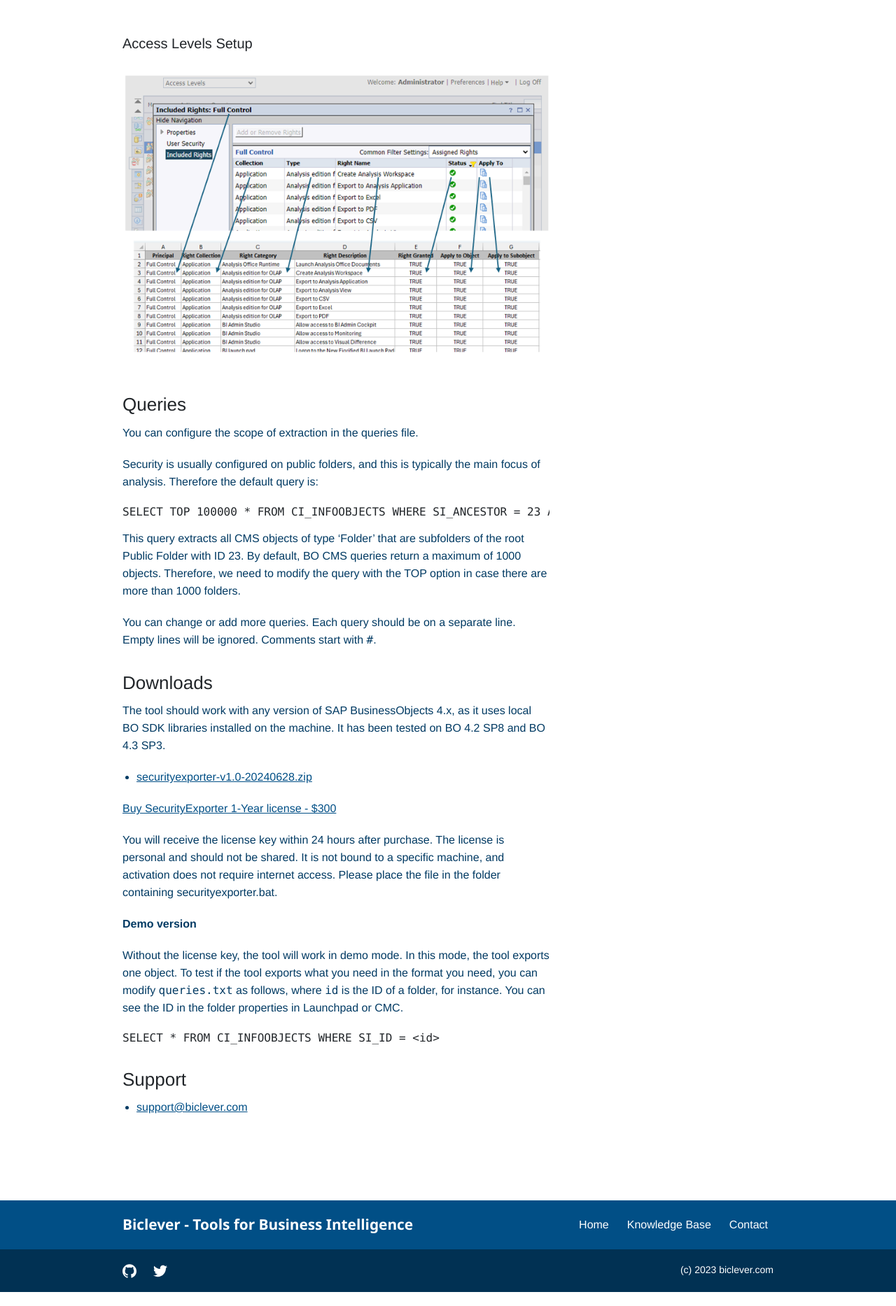
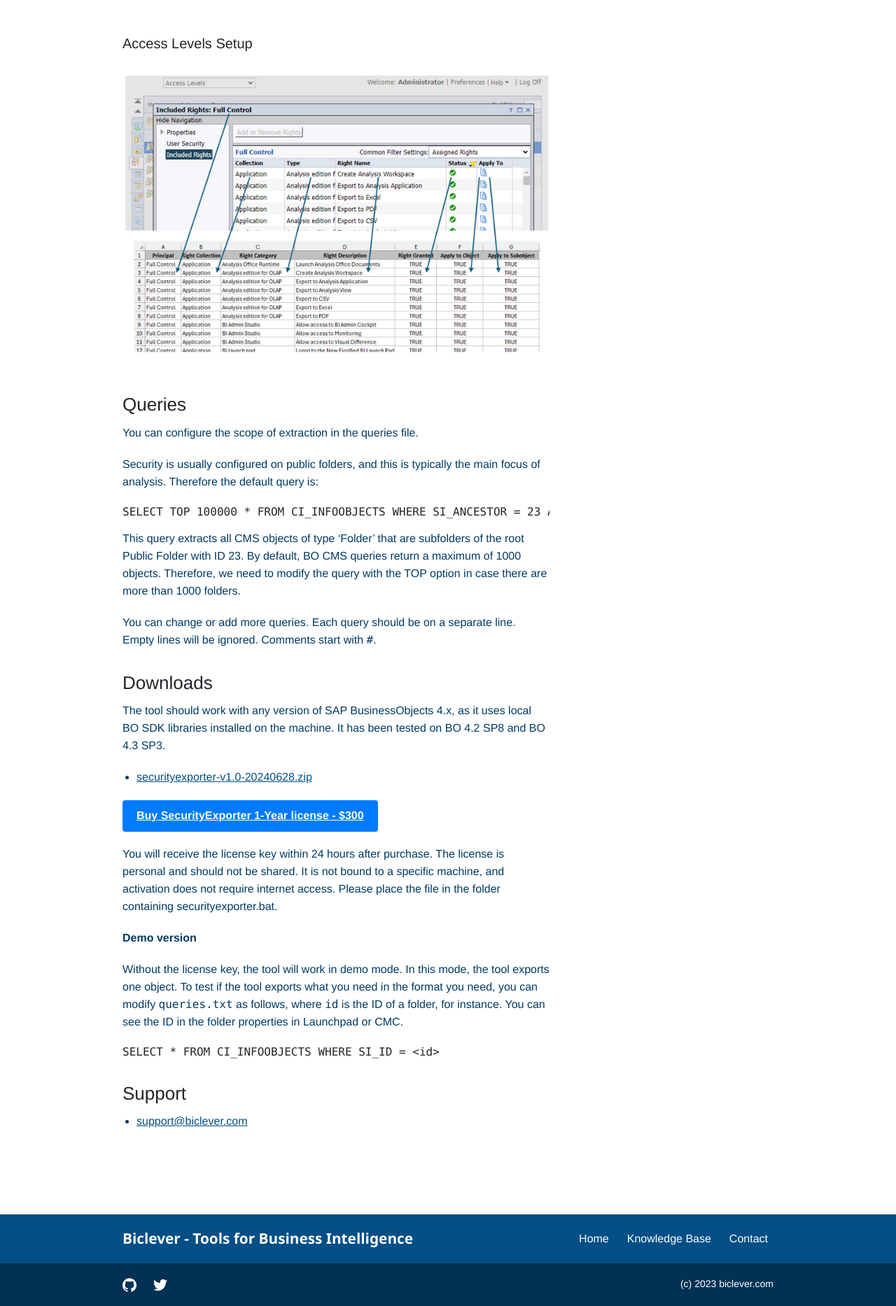
Before and after one commit to biclever/biclever.github.io, a Jekyll site: the page built from _products/security-exporter.md, in a window 1280 px wide. Shown: the part 2584-4451 px from the top of the page at 70% size. Built offline with Jekyll 4.4.1, drawn with Linux system fonts in a browser that asks for light colours.

Commit message:
test styling

```diff
--- a/_sass/components/_buttons.scss
+++ b/_sass/components/_buttons.scss
@@ -23,3 +23,21 @@
     text-decoration: none;
   }
 }
+
+
+.btn {
+  display: inline-block;
+  padding: 10px 20px;
+  font-size: 16px;
+  font-weight: bold;
+  text-align: center;
+  color: #fff;
+  background-color: #007bff;
+  border: none;
+  border-radius: 4px;
+  text-decoration: none;
+}
+
+.btn:hover {
+  background-color: #0056b3;
+}
```
